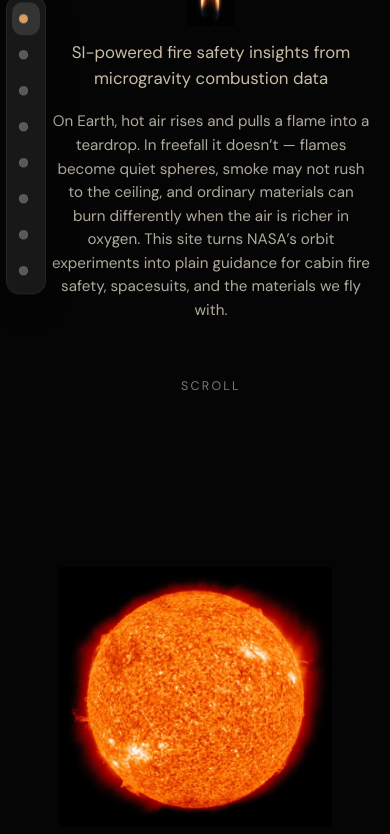
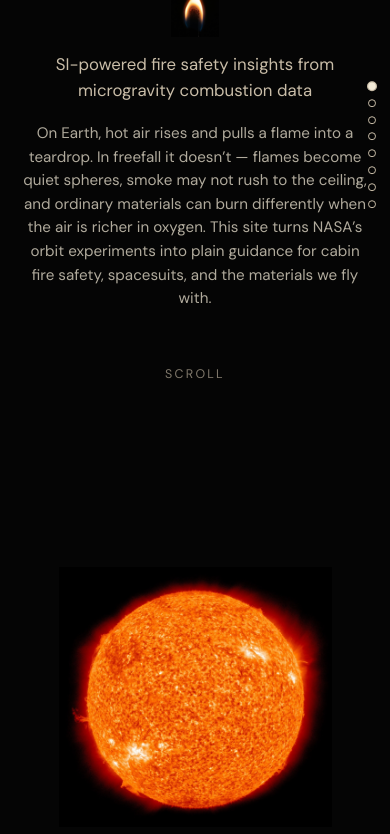
Before and after one commit to Miles-Magyar/NASA-space-apps, a website built with Vite: page index.html in a window 390 px wide. Shown: the part 277-1111 px from the top of the page. Built offline with nearby package versions, Linux system fonts and the light colour scheme.

Commit message:
Revert ChatGPT-style scroll rail to original dots
Restore the right-side reading-stop dots; keep hero plain-language
context and other UX fixes. Scroll-rail redesign deferred.

Co-authored-by: Miles Magyar <Miles-Magyar@users.noreply.github.com>

```diff
--- a/src/main.ts
+++ b/src/main.ts
@@ -163,21 +163,9 @@ function renderGeneral(main: HTMLElement) {
         <img src="${starUrl}" alt="" />
       </div>
       <nav class="scroll-rail" aria-label="Reading stops">
-        <p class="scroll-rail-title">Stops</p>
-        <button type="button" data-stop="0" aria-label="Title">
-          <span class="rail-dot" aria-hidden="true"></span>
-          <span class="rail-label">Title</span>
-        </button>
-        ${OVERVIEW_SECTIONS.map(
-          (s, i) => `<button type="button" data-stop="${i + 1}" aria-label="${s.heading}">
-            <span class="rail-dot" aria-hidden="true"></span>
-            <span class="rail-label">${s.shortTitle ?? s.heading}</span>
-          </button>`,
-        ).join('')}
-        <button type="button" data-stop="${OVERVIEW_SECTIONS.length + 1}" aria-label="${SOFIE_FEATURE.title}">
-          <span class="rail-dot" aria-hidden="true"></span>
-          <span class="rail-label">SoFIE</span>
-        </button>
+        <button type="button" aria-label="Title"></button>
+        ${OVERVIEW_SECTIONS.map((s) => `<button type="button" aria-label="${s.heading}"></button>`).join('')}
+        <button type="button" aria-label="${SOFIE_FEATURE.title}"></button>
       </nav>
       ${OVERVIEW_SECTIONS.map(
         (s) => `<section class="reading-section" id="${s.id}">
--- a/src/styles.css
+++ b/src/styles.css
@@ -465,137 +465,37 @@ img {
   }
 }
 
-/* ChatGPT-like soft side nav for reading stops */
 .scroll-rail {
   position: fixed;
   top: 50%;
-  left: 0.75rem;
+  right: 0.85rem;
   transform: translateY(-50%);
   z-index: 30;
   display: flex;
   flex-direction: column;
-  gap: 0.2rem;
-  width: 2.75rem;
-  max-height: min(78vh, 36rem);
-  overflow-x: hidden;
-  overflow-y: auto;
-  padding: 0.55rem 0.4rem;
-  border-radius: 1rem;
-  background: rgba(32, 32, 32, 0.72);
-  border: 1px solid rgba(255, 255, 255, 0.06);
-  backdrop-filter: blur(14px);
-  -webkit-backdrop-filter: blur(14px);
-  box-shadow: 0 10px 28px rgba(0, 0, 0, 0.28);
-  transition: width 0.22s ease, background 0.22s ease, box-shadow 0.22s ease;
-}
-
-.scroll-rail:hover,
-.scroll-rail:focus-within {
-  width: 11.5rem;
-  background: rgba(36, 36, 36, 0.92);
-  box-shadow: 0 14px 36px rgba(0, 0, 0, 0.38);
-}
-
-.scroll-rail-title {
-  display: none;
-  margin: 0 0 0.35rem;
-  padding: 0.15rem 0.55rem;
-  font-size: 0.68rem;
-  letter-spacing: 0.08em;
-  text-transform: uppercase;
-  color: rgba(255, 255, 255, 0.45);
-}
-
-.scroll-rail:hover .scroll-rail-title,
-.scroll-rail:focus-within .scroll-rail-title {
-  display: block;
+  gap: 0.55rem;
 }
 
 .scroll-rail button {
-  display: flex;
-  align-items: center;
-  gap: 0.65rem;
-  width: 100%;
-  min-height: 2.05rem;
-  margin: 0;
-  padding: 0.35rem 0.45rem;
-  border: none;
-  border-radius: 0.65rem;
+  width: 8px;
+  height: 8px;
+  padding: 0;
+  border-radius: 999px;
+  border: 1px solid var(--cream-dim);
   background: transparent;
-  color: rgba(255, 255, 255, 0.72);
-  font: inherit;
-  font-size: 0.86rem;
-  text-align: left;
   cursor: pointer;
-  transition: background 0.16s ease, color 0.16s ease;
-}
-
-.scroll-rail button:hover,
-.scroll-rail button:focus-visible {
-  background: rgba(255, 255, 255, 0.08);
-  color: #fff;
-  outline: none;
 }
 
 .scroll-rail button.is-active {
-  background: rgba(255, 255, 255, 0.12);
-  color: #fff;
-}
-
-.scroll-rail .rail-dot {
-  flex: 0 0 auto;
-  width: 0.55rem;
-  height: 0.55rem;
-  border-radius: 999px;
-  background: rgba(255, 255, 255, 0.28);
-  box-shadow: inset 0 0 0 1px rgba(255, 255, 255, 0.12);
-}
-
-.scroll-rail button.is-active .rail-dot {
-  background: var(--accent);
-  box-shadow: none;
-}
-
-.scroll-rail .rail-label {
-  flex: 1 1 auto;
-  overflow: hidden;
-  white-space: nowrap;
-  text-overflow: ellipsis;
-  opacity: 0;
-  max-width: 0;
-  transition: opacity 0.16s ease, max-width 0.22s ease;
-}
-
-.scroll-rail:hover .rail-label,
-.scroll-rail:focus-within .rail-label {
-  opacity: 1;
-  max-width: 9rem;
-}
-
-@media (max-width: 720px) {
-  .scroll-rail {
-    left: 0.4rem;
-    width: 2.45rem;
-    padding: 0.4rem 0.3rem;
-    border-radius: 0.85rem;
-  }
-
-  .scroll-rail:hover,
-  .scroll-rail:focus-within {
-    width: min(11rem, calc(100vw - 1.2rem));
-  }
-
-  .general-intro {
-    padding-left: 3.25rem;
-    padding-right: 1.25rem;
-  }
+  background: var(--cream);
+  transform: scale(1.25);
 }
 
 .reading-section {
   min-height: 100vh;
   display: flex;
   align-items: center;
-  padding: 6rem max(1.25rem, 6vw) 6rem max(1.25rem, 9vw);
+  padding: 6rem max(1.25rem, 6vw) 6rem max(1.25rem, 8vw);
 }
 
 .reading-inner {
--- a/src/topics/general/reading-scroll.ts
+++ b/src/topics/general/reading-scroll.ts
@@ -62,7 +62,7 @@ export function initReadingScroll(root: HTMLElement): ReadingScrollHandles {
   function onWheel(e: WheelEvent) {
     if (prefersReducedMotion() || settling) return;
     const target = e.target as HTMLElement | null;
-    if (target?.closest('.helpbot, .sidebar, .search-results, .cad-checker, .scroll-rail')) return;
+    if (target?.closest('.helpbot, .sidebar, .search-results, .cad-checker')) return;
     const current = stops[active];
     if (!current) return;
     // Allow inner scroll when section content exceeds viewport
```
